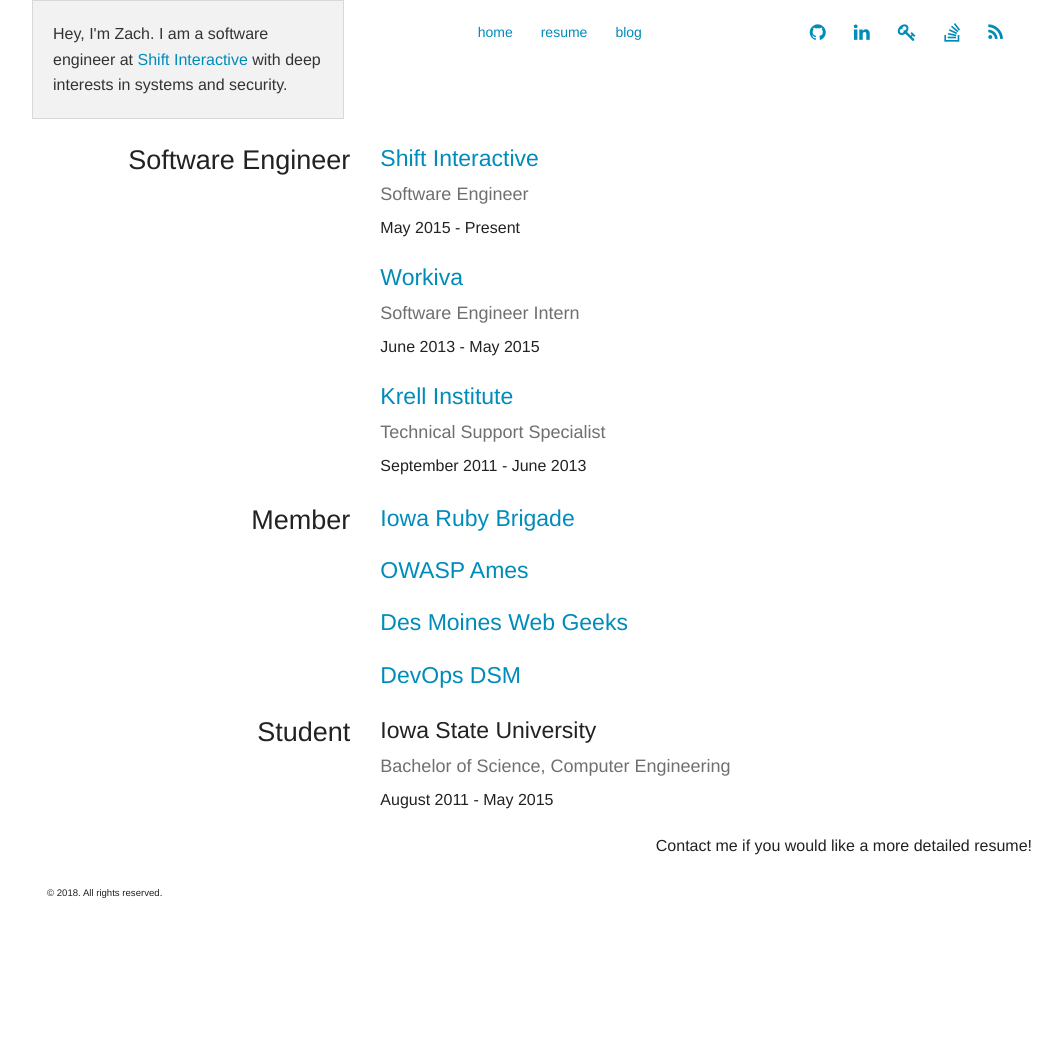
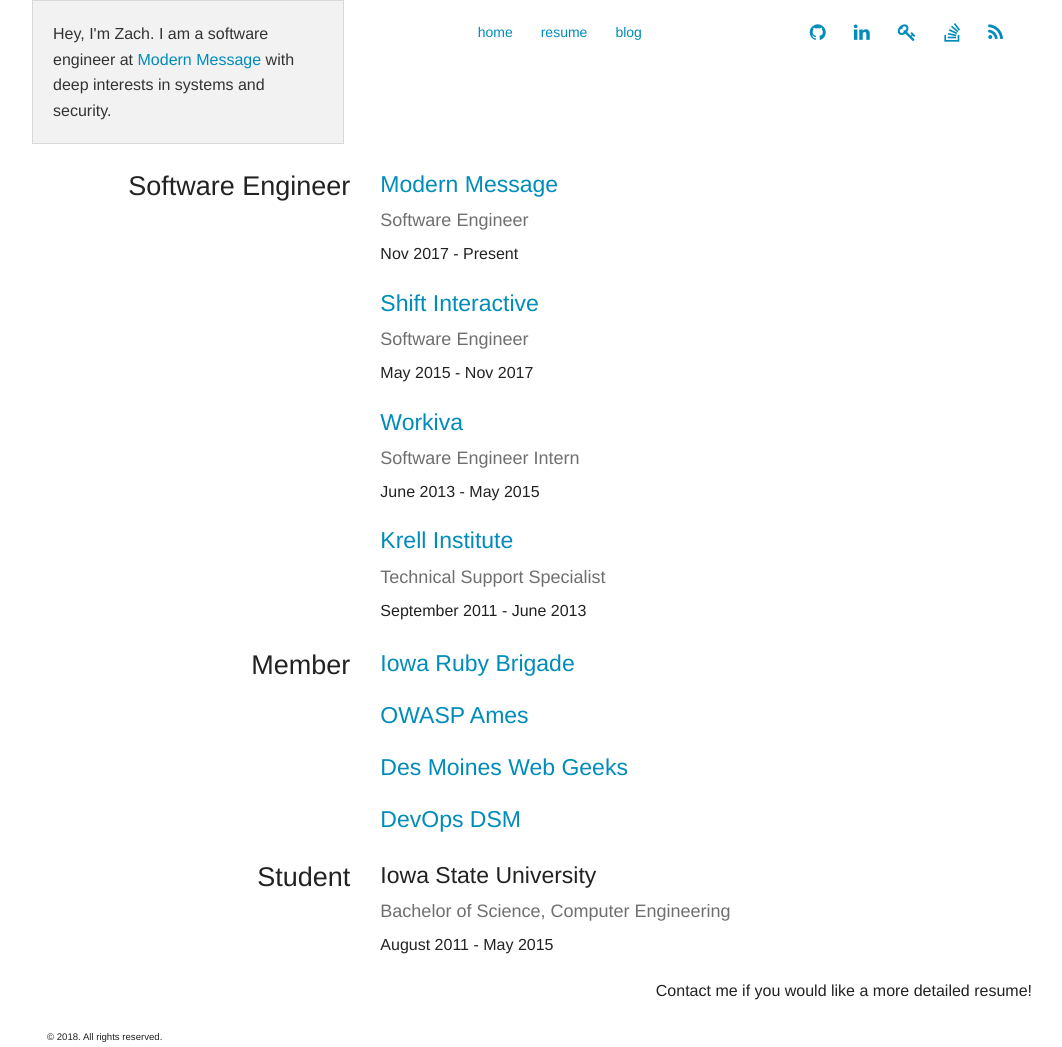
Before and after one commit to zach-taylor/zach-taylor.github.io, a Jekyll site: the page built from resume/index.html, in a window 1280 px wide. Shown: the whole page, without its empty margins (108-1170 px from the left). Built offline with Jekyll 4.4.1, drawn with Linux system fonts in a browser that asks for light colours; before the commit the page ends 903 px from its top, so only the background shows below that.

Commit message:
Update dependencies. Add new position

```diff
--- a/Gemfile
+++ b/Gemfile
@@ -1,5 +1,5 @@
 source 'https://rubygems.org'
-ruby '2.3.3'
+ruby '2.5.1'
 
 gem 'github-pages'
 gem 'RedCloth', '>= 4.3.0'
--- a/_includes/layout/navbar.html
+++ b/_includes/layout/navbar.html
@@ -5,7 +5,7 @@
       <div class="large-9">
         <div class="panel">
           <p>
-            Hey, I'm Zach. I am a software engineer at <a href="https://shiftdsm.com">Shift Interactive</a> with
+            Hey, I'm Zach. I am a software engineer at <a href="https://modernmsg.com" target="_blank">Modern Message</a> with
             deep interests in systems and security.
           </p>
         </div>
@@ -14,10 +14,10 @@
   </div>
   <div class="large-7 columns">
     <ul class="side-nav inline-list right">
-      <li><a href="https://github.com/zach-taylor"><i class="fa fa-github fa-lg"></i></a></li>
-      <li><a href="https://www.linkedin.com/pub/zachary-taylor/75/512/22/"><i class="fa fa-linkedin fa-lg"></i></a></li>
-      <li><a href="https://keybase.io/ztaylor"><i class="fa fa-key fa-lg"></i></a></li>
-      <li><a href="https://stackoverflow.com/users/2412059/zach-taylor"><i class="fa fa-stack-overflow fa-lg"></i></a></li>
+      <li><a href="https://github.com/zach-taylor" target="_blank"><i class="fa fa-github fa-lg"></i></a></li>
+      <li><a href="https://www.linkedin.com/pub/zachary-taylor/75/512/22/" target="_blank"><i class="fa fa-linkedin fa-lg"></i></a></li>
+      <li><a href="https://keybase.io/ztaylor" target="_blank"><i class="fa fa-key fa-lg"></i></a></li>
+      <li><a href="https://stackoverflow.com/users/2412059/zach-taylor" target="_blank"><i class="fa fa-stack-overflow fa-lg"></i></a></li>
       <li><a href="/feed.xml"><i class="fa fa-rss fa-lg"></i></a></li>
     </ul>
     <ul class="side-nav inline-list left">
--- a/resume/index.html
+++ b/resume/index.html
@@ -8,9 +8,13 @@
     <h3 class="text-right">Software Engineer</h3>
   </div>
   <div class="small-8 columns">
+    <h4><a href="https://modernmsg.com">Modern Message</a></h4>
+    <h5 class="subheader">Software Engineer</h5>
+    <p>Nov 2017 - Present</p>
+
     <h4><a href="https://shiftdsm.com">Shift Interactive</a></h4>
     <h5 class="subheader">Software Engineer</h5>
-    <p>May 2015 - Present</p>
+    <p>May 2015 - Nov 2017</p>
 
     <h4><a href="https://www.workiva.com">Workiva</a></h4>
     <h5 class="subheader">Software Engineer Intern</h5>
```
Also changed, not shown: Gemfile.lock, 1 other file.
